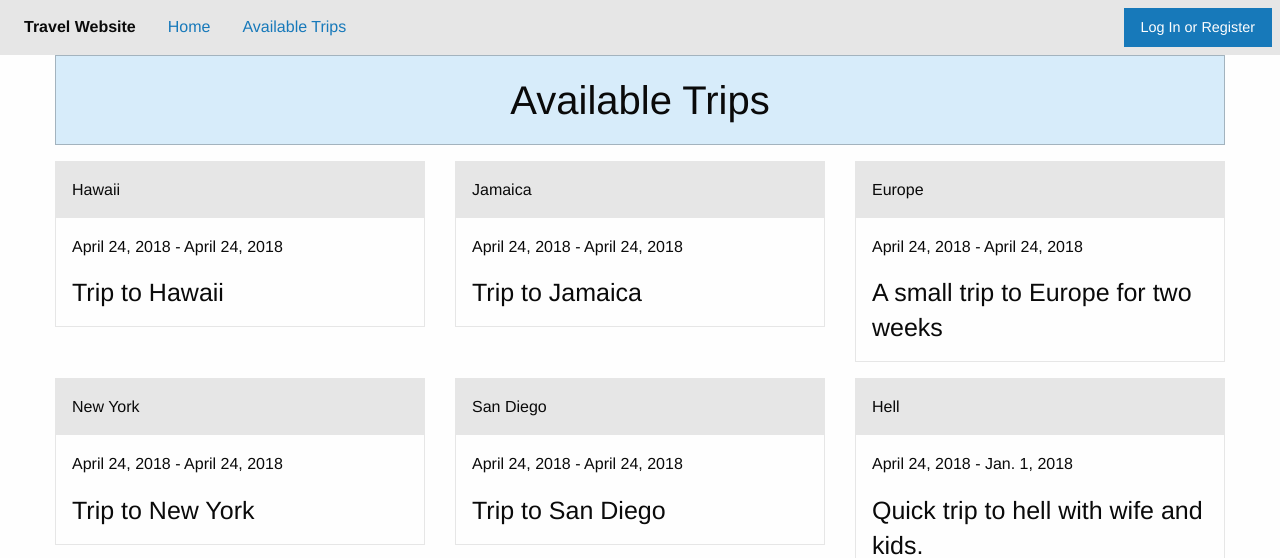
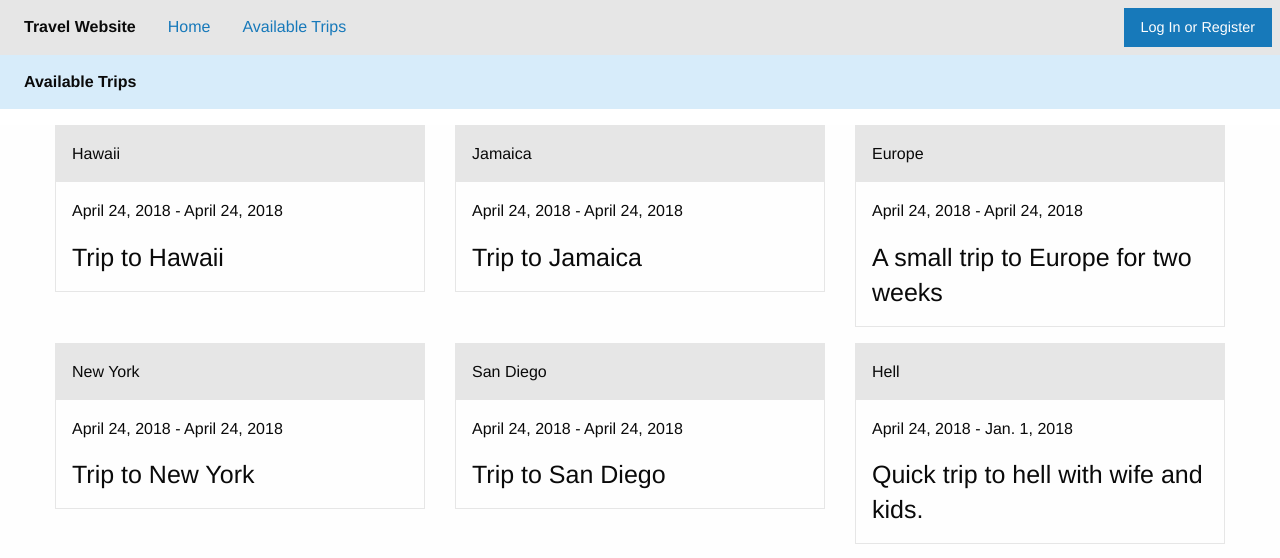
Before and after one commit to sjordan8/TravelSite, a Django app: page /trips/ in a window 1280 px wide. Shown: the top 558 px of the page. Run offline with Django 3.2, Linux system fonts and the light colour scheme; data comes from the database, SQL or seed files in the repository; both versions use the stored data as it was after the commit; some libraries are stand-ins or nearby versions.

Commit message:
UI tweaks

```diff
--- a/project/myapp/templates/base.html
+++ b/project/myapp/templates/base.html
@@ -22,7 +22,7 @@
       <div class="top-bar-right">
         <ul class="menu">
           {% if user.is_authenticated %}
-          <li><a href="#">Your Profile</a></li>
+          <li><a href="/profile/">Your Profile</a></li>
           <li><a href="/logout_view/" class="button expanded">Log Out</a></li>
           {% else %}
           <li><a href="/accounts/login" class="button expanded">Log In or Register</a></li>
--- a/project/myapp/templates/trips.html
+++ b/project/myapp/templates/trips.html
@@ -1,18 +1,21 @@
 {% extends "base.html" %}
 
 {% block body %}
-
+<div class="top-bar" style="background-color:#d7ecfa">
+  <div class="top-bar-left">
+    <ul class="dropdown menu" style="background-color:#d7ecfa" data-dropdown-menu>
+      <li class="menu-text" style="background-color:#d7ecfa">Available Trips</li>
+    </ul>
+  </div>
+  <div class="top-bar-right">
+    {% if user.is_authenticated %}
+      <div><a href="/new_trip/" method="post" class="button expanded">Create a new trip</a></div>
+    {% endif %}
+  </div>
+</div>
+<div class="top-bar" style="background-color:#FFFFFF">
+</div>
 <div class="grid-container">
-    <div class="large-4 medium-6 small-12">
-      <div class="callout primary">
-        <h2 class="text-center">Available Trips</h2>
-      </div>
-      {% if user.is_authenticated %}
-      <div class="callout secondary">
-        <a href="/new_trip/" method="post" class="button expanded">Create a new trip</a>
-      </div>
-      {% endif %}
-    </div>
     <div class="grid-x grid-padding-x medium-up-3 small-up-2">
           {% for trip in trip_list %}
           <div class="cell">
--- a/project/myapp/urls.py
+++ b/project/myapp/urls.py
@@ -4,6 +4,7 @@ from . import views
 
 urlpatterns = [
     path('', views.index),
+    path('profile/', views.profile),
     path('new_trip/', views.new_trip),
     path('trips/', views.trips),
     path('accounts/', include('django.contrib.auth.urls')),
--- a/project/myapp/views.py
+++ b/project/myapp/views.py
@@ -55,3 +55,6 @@ def register(request):
 def logout_view(request):
     logout(request)
     return redirect('/')
+@login_required
+def profile(request):
+    return render(request, 'profile.html')
```
Also changed, not shown: project/myapp/templates/profile.html (added, +12 -0 lines), project/db.sqlite3.
